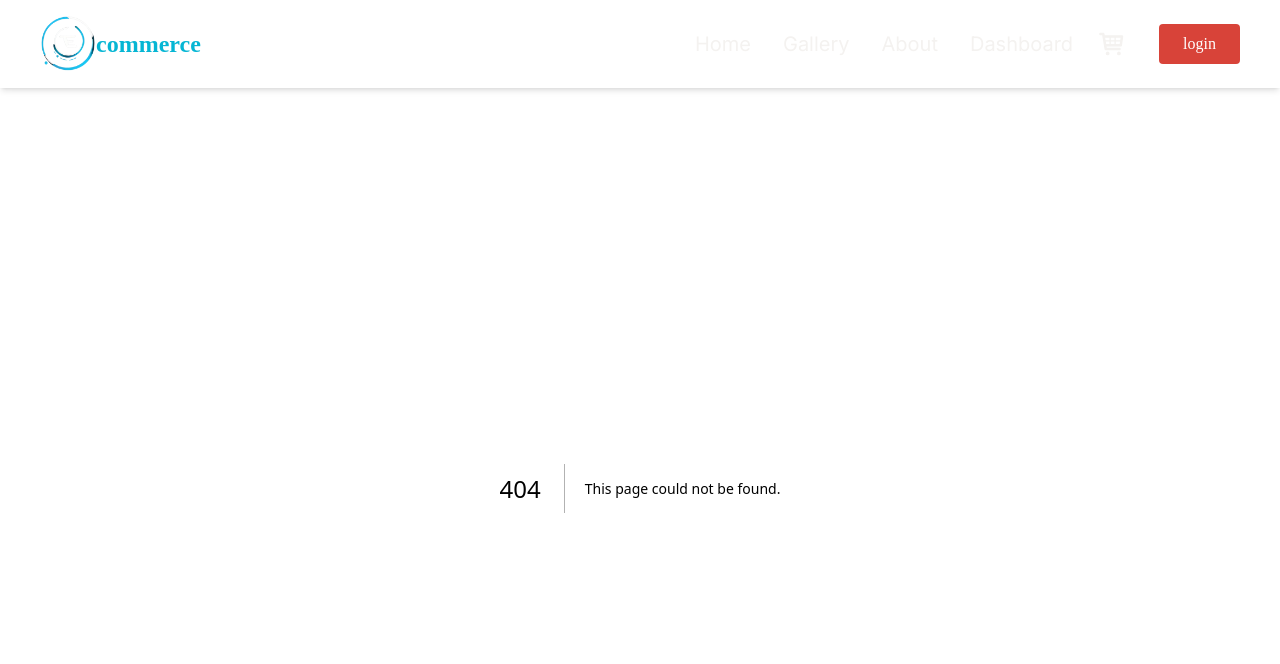
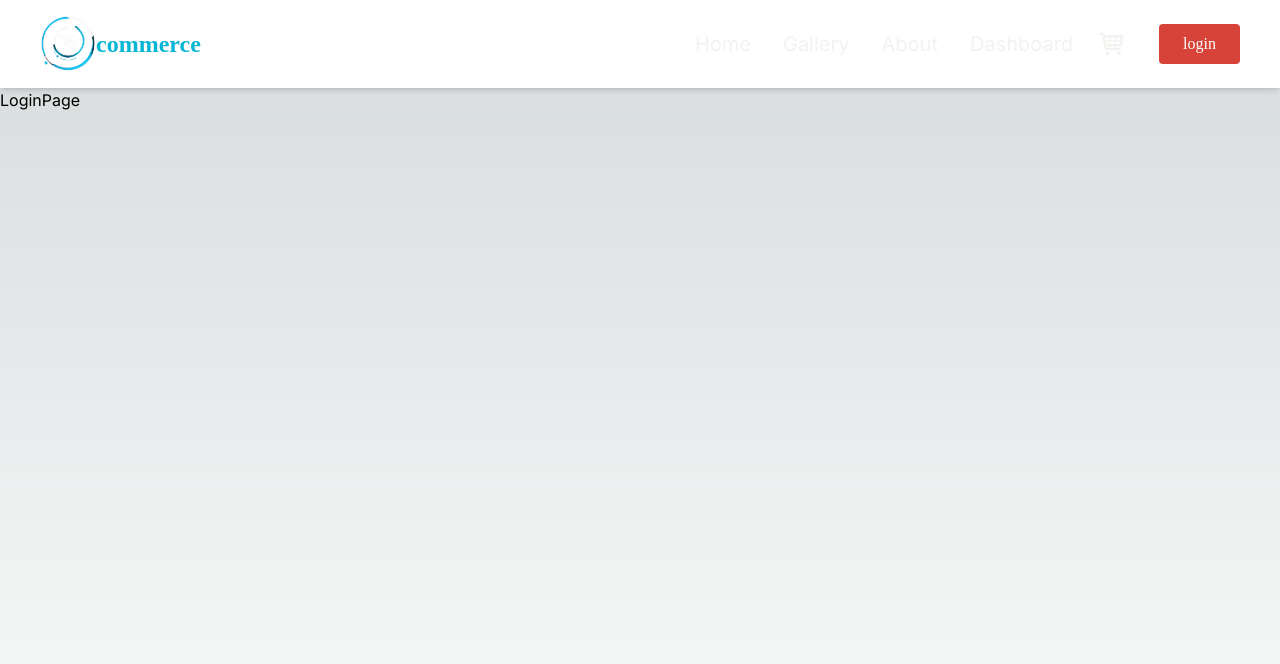
Before and after one commit to percylin33/gadget-galaxy, a Next.js app: page /login in a window 1280 px wide. Before the commit this address had no page. Shown: the top 664 px of the page. Built offline with nearby package versions, Linux system fonts and the light colour scheme.

Commit message:
fix-login

```diff
--- /dev/null
+++ b/src/app/login/page.tsx
@@ -0,0 +1,7 @@
+export default function LoginPage() {
+    return (
+      <div className="h-screen">
+        <h1>LoginPage</h1>
+      </div>
+    )
+  }
```
